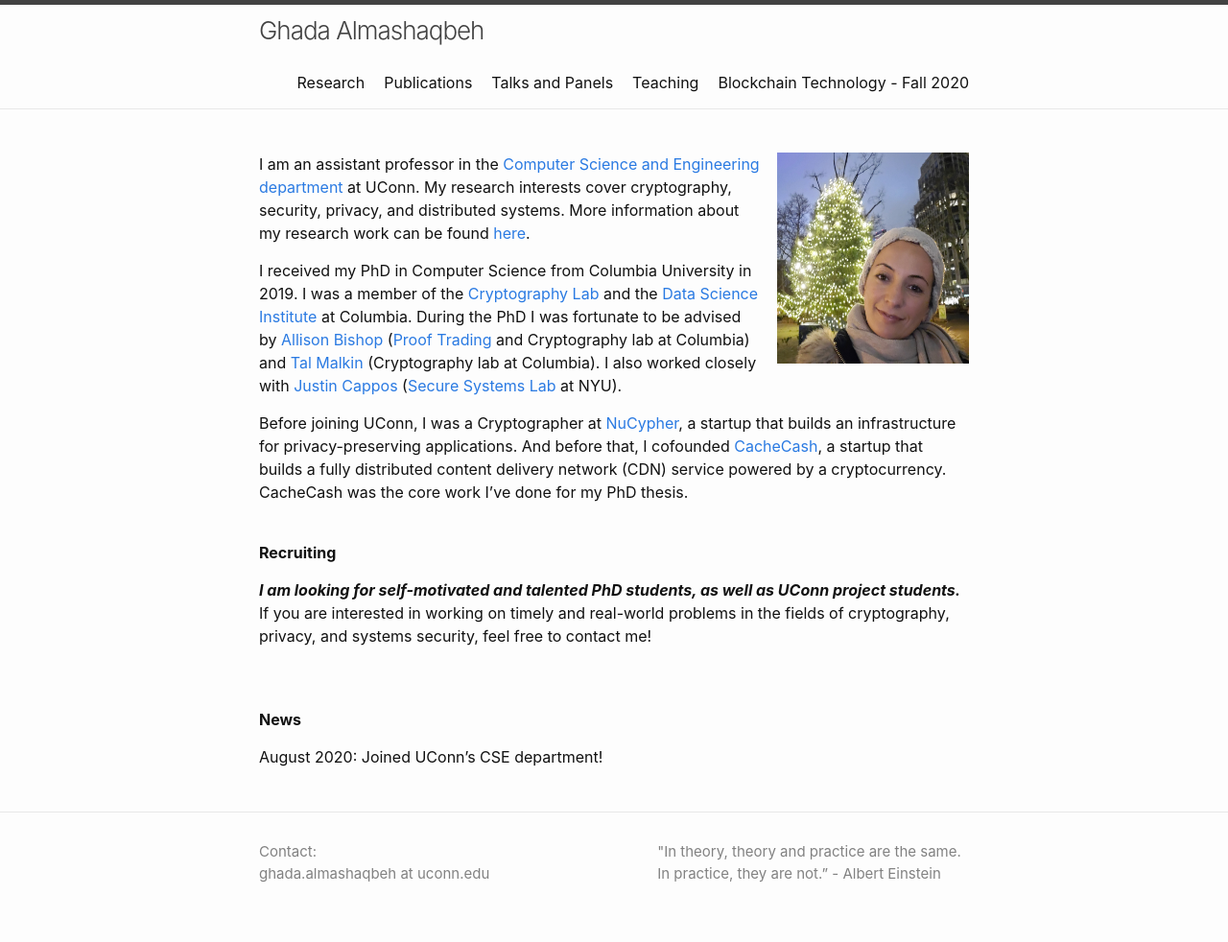
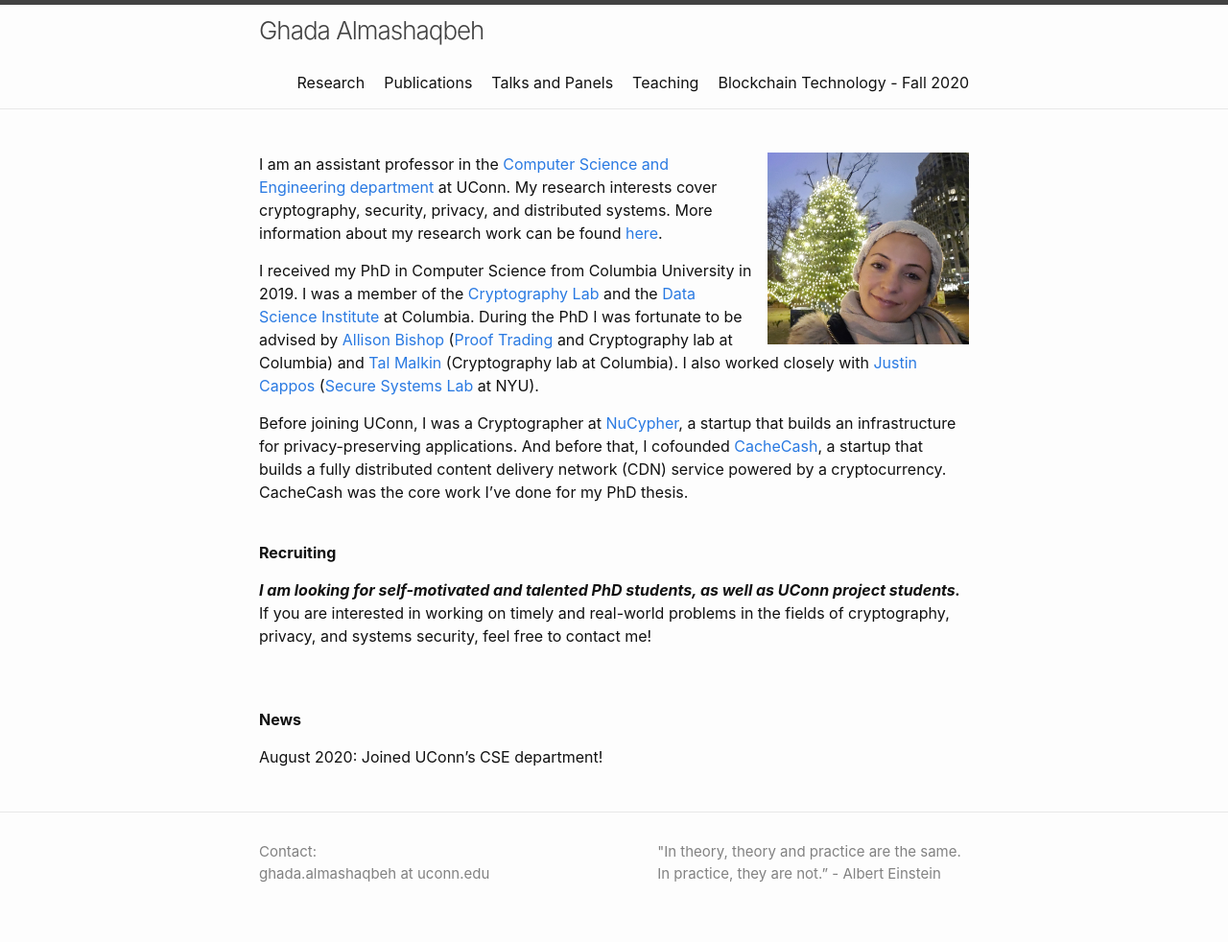
Before and after one commit to GhadaAlmashaqbeh/GhadaAlmashaqbeh.github.io, a Jekyll site: the page built from index.md, in a window 1280 px wide. Shown: the whole page at 96% size. Built offline with Jekyll 4.4.1, drawn with Linux system fonts in a browser that asks for light colours.

```diff
--- a/index.md
+++ b/index.md
@@ -2,7 +2,7 @@
 layout: default
 ---
 
-<img style="float: right;margin-left: 15px;" src="images/ghada0.jpg" alt="myprofile" width="200" height="220">
+<img style="float: right;margin-left: 15px;" src="images/ghada0.jpg" alt="myprofile" width="210" height="200">
 
 
 I am an assistant professor in the [Computer Science and Engineering department](https://www.cse.uconn.edu/) at UConn. My research interests cover cryptography, security, privacy, and distributed systems. More information about my research work can be found [here](/research/).
```
